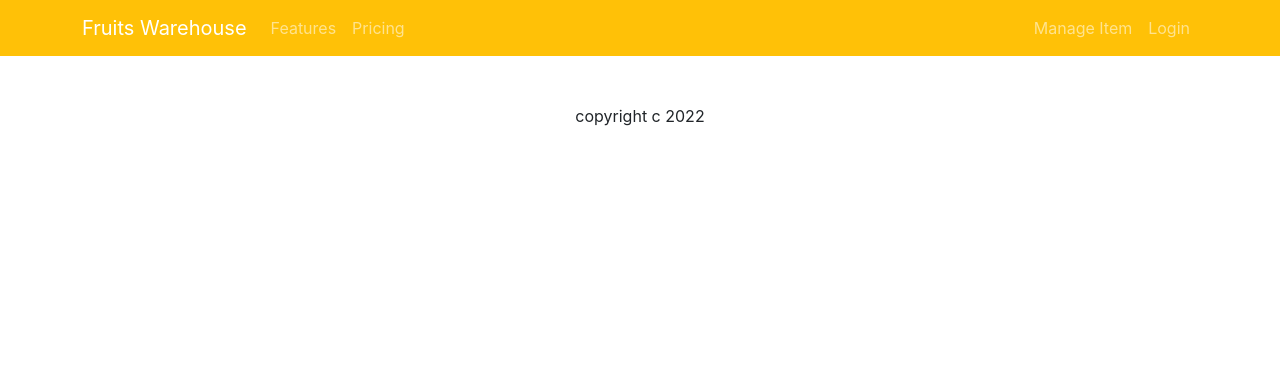
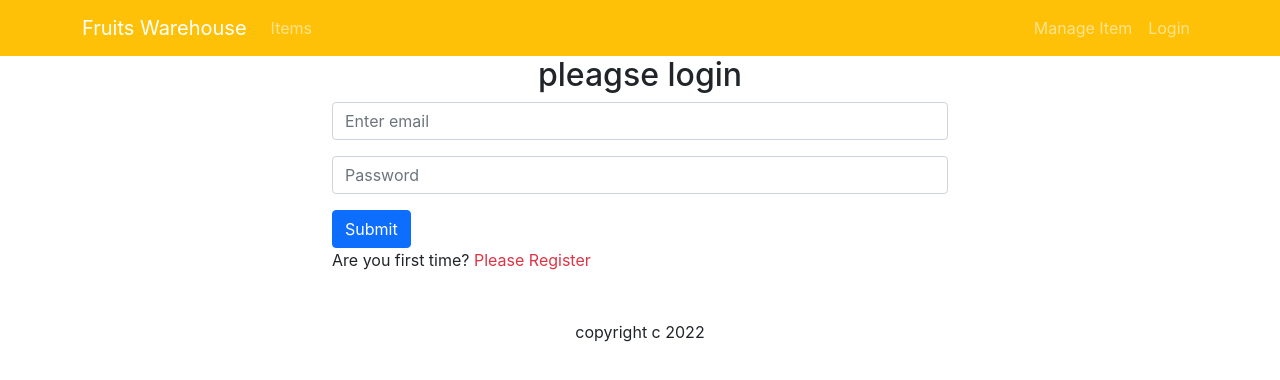
Before and after one commit to yaminhossen/warehouse-management-client, a React (Create React App) app: page /login in a window 1280 px wide. Shown: the top 380 px of the page. Built offline with nearby package versions, Linux system fonts and the light colour scheme.

Commit message:
login form create

```diff
--- a/src/App.js
+++ b/src/App.js
@@ -4,6 +4,9 @@
 import Header from './Pages/Shared/Header/Header';
 import Footer from './Pages/Shared/Footer/Footer';
 import Inventory from './Pages/Inventory/Inventory';
+import NotFound from './Pages/Shared/NotFound/NotFound';
+import Login from './Pages/Login/Login/Login';
+import Register from './Pages/Login/Register/Register';
 
 function App() {
   return (
@@ -11,7 +14,11 @@
       <Header></Header>
       <Routes>
         <Route path='/' element={<Home></Home>}></Route>
+        <Route path='/home' element={<Home></Home>}></Route>
         <Route path='/inventory/:inventoryID' element={<Inventory></Inventory>}></Route>
+        <Route path='/login' element={<Login></Login>}></Route>
+        <Route path='/register' element={<Register></Register>}></Route>
+        <Route path='*' element={<NotFound></NotFound>}></Route>
       </Routes>
       <Footer> </Footer>
     </div>
--- a/src/Pages/Home/Items/Items.js
+++ b/src/Pages/Home/Items/Items.js
@@ -12,7 +12,7 @@
             .then(data => setItems(data))
     }, [])
     return (
-        <div>
+        <div id='items'>
             <h1 className='items-title text-primary'>My Items</h1>
             <div className="items-container">
                 {
--- /dev/null
+++ b/src/Pages/Login/Login/Login.js
@@ -0,0 +1,44 @@
+import React, { useRef } from 'react';
+import { Button, Form } from 'react-bootstrap';
+import { Link, useNavigate } from 'react-router-dom';
+
+const Login = () => {
+    const emailRef = useRef('');
+    const passwordRef = useRef('');
+    const navigate = useNavigate();
+
+    const handleSubmit = event => {
+        event.preventDefault();
+        const email = emailRef.current.value;
+        const password = passwordRef.current.value;
+        console.log(email, password);
+
+    }
+    const navigateRegister = event => {
+        navigate('/register');
+    }
+    return (
+        <div className='container w-50 mx-auto'>
+            <h2 className='text-center'>pleagse login</h2>
+            <Form onSubmit={handleSubmit}>
+                <Form.Group className="mb-3" controlId="formBasicEmail">
+                    <Form.Control ref={emailRef} type="email" placeholder="Enter email" required />
+
+                </Form.Group>
+
+                <Form.Group className="mb-3" controlId="formBasicPassword">
+                    <Form.Control ref={passwordRef} type="password" placeholder="Password" required />
+                </Form.Group>
+                {/* <Form.Group className="mb-3" controlId="formBasicCheckbox">
+                    <Form.Check type="checkbox" label="Check me out" />
+                </Form.Group> */}
+                <Button variant="primary" type="submit">
+                    Submit
+                </Button>
+            </Form>
+            <p>Are you first time? <Link to="/register" className='text-danger text-decoration-none' onClick={navigateRegister}>Please Register</Link></p>
+        </div>
+    );
+};
+
+export default Login;
--- /dev/null
+++ b/src/Pages/Login/Register/Register.js
@@ -0,0 +1,11 @@
+import React from 'react';
+
+const Register = () => {
+    return (
+        <div>
+            <h2>please register</h2>
+        </div>
+    );
+};
+
+export default Register;
--- a/src/Pages/Shared/Header/Header.js
+++ b/src/Pages/Shared/Header/Header.js
@@ -11,8 +11,7 @@
                     <Navbar.Toggle aria-controls="responsive-navbar-nav" />
                     <Navbar.Collapse id="responsive-navbar-nav">
                         <Nav className="me-auto">
-                            <Nav.Link href="#features">Features</Nav.Link>
-                            <Nav.Link href="#pricing">Pricing</Nav.Link>
+                            <Nav.Link href="home#items">Items</Nav.Link>
                             {/* <NavDropdown title="Dropdown" id="collasible-nav-dropdown">
                                 <NavDropdown.Item href="#action/3.1">Action</NavDropdown.Item>
                                 <NavDropdown.Item href="#action/3.2">Another action</NavDropdown.Item>
--- /dev/null
+++ b/src/Pages/Shared/NotFound/NotFound.js
@@ -0,0 +1,12 @@
+import React from 'react';
+
+const NotFound = () => {
+    return (
+        <div className='text-center'>
+            <h1>This is page is not found which you find</h1>
+            <h1>404</h1>
+        </div>
+    );
+};
+
+export default NotFound;
```
